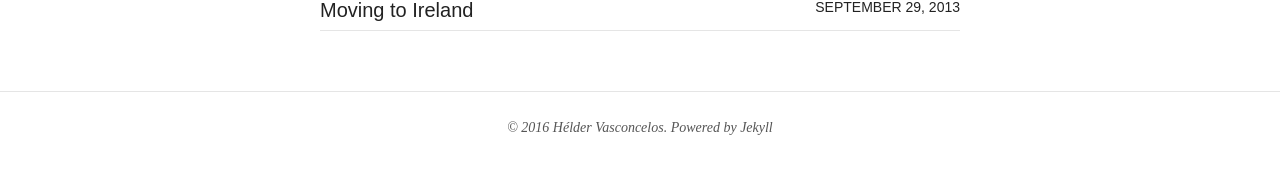
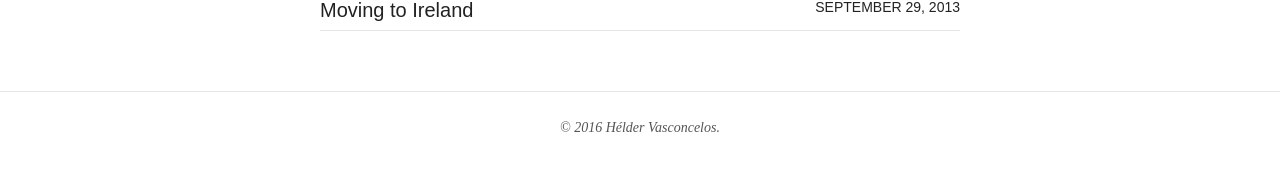
Before and after one commit to hvasconcelos/hvasconcelos.github.io, a Jekyll site: the page built from index.html, in a window 1280 px wide. Shown: the part 641-815 px from the top of the page. Built offline with Jekyll 4.4.1, drawn with Linux system fonts in a browser that asks for light colours; nearby versions of some CDN libraries.

Commit message:
Removed jekyll ref

```diff
--- a/_includes/footer.html
+++ b/_includes/footer.html
@@ -1,4 +1,4 @@
-<span>&copy; {{ site.time | date: '%Y' }} {{ site.owner.name }}. Powered by <a href="http://jekyllrb.com">Jekyll</a> </span>
+<span>&copy; {{ site.time | date: '%Y' }} {{ site.owner.name }}.</span>
 <div class="social-icons">
 	{% if site.owner.twitter %}<a href="http://twitter.com/{{ site.owner.twitter }}" title="{{ site.owner.name}} on Twitter" target="_blank"><i class="icon-twitter icon-2x"></i></a>{% endif %}
 	{% if site.owner.facebook %}<a href="http://facebook.com/{{ site.owner.facebook }}" title="{{ site.owner.name}} on Facebook" target="_blank"><i class="icon-facebook icon-2x"></i></a>{% endif %}
```
